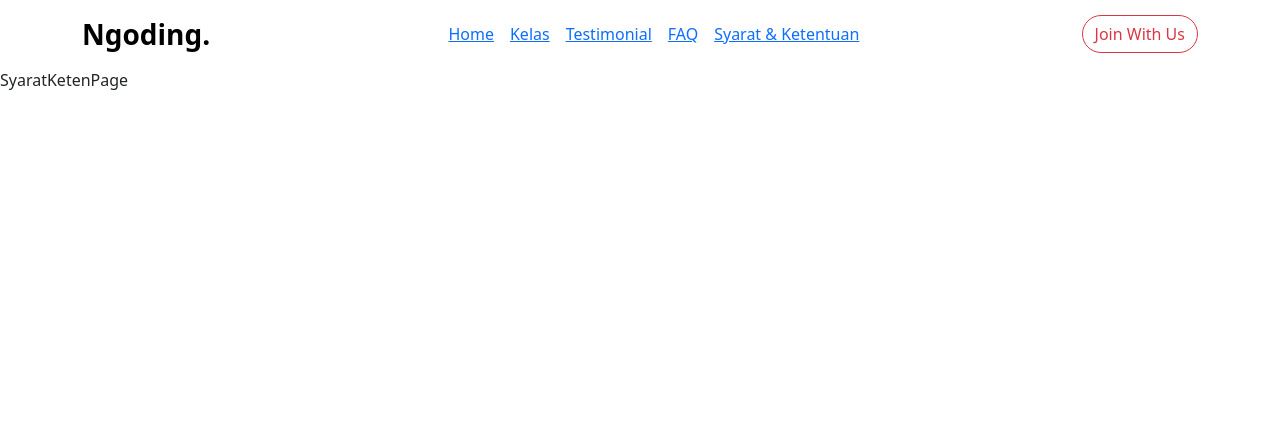
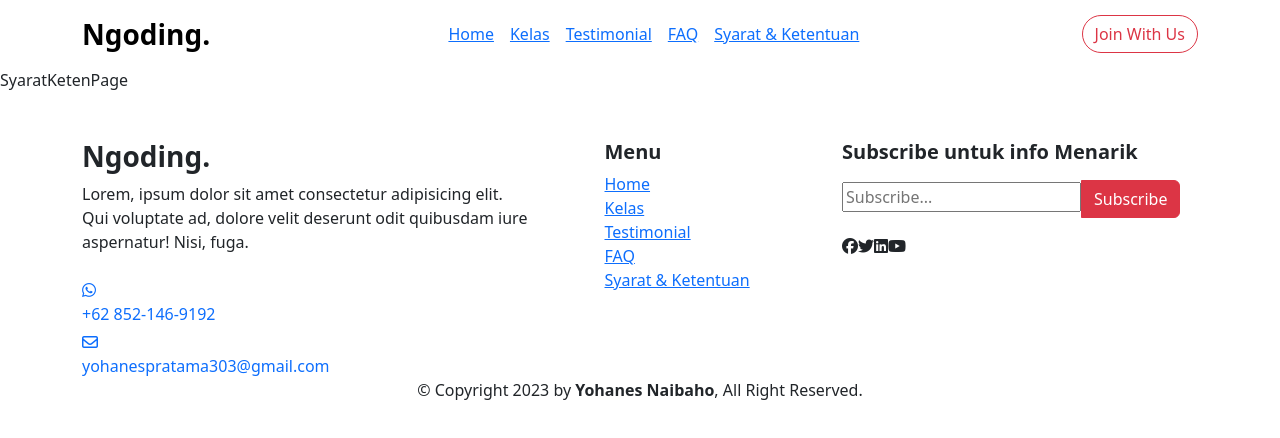
Before and after one commit to yohanesnaibaho303/website-course, a React (Vite) app: page /snk in a window 1280 px wide. Shown: the top 438 px of the page. Built offline with nearby package versions, Linux system fonts and the light colour scheme; the HTML template or start-up script is replaced by a standard one.

Commit message:
complete homepage with created footer

```diff
--- a/src/App.jsx
+++ b/src/App.jsx
@@ -1,8 +1,7 @@
 import { Route, Routes } from "react-router-dom";
 
 import NavbarComponent from "./components/NavbarComponent";
-// import Footer from "./components/Footer";
-// import Faq from "./components/Faq";
+import Footer from "./components/Footer";
 
 import FaqPage from "./pages/FaqPage";
 import HomePage from "./pages/HomePage";
@@ -23,7 +22,7 @@ function App() {
         <Route path="/snk" element={<SyaratKetenPage />} />
       </Routes>
 
-      {/* <Footer /> */}
+      <Footer />
     </div>
   );
 }
--- a/src/components/Footer.jsx
+++ b/src/components/Footer.jsx
@@ -1,5 +1,67 @@
+import { Link } from "react-router-dom";
+
+import { Container, Row, Col } from "react-bootstrap";
+
 const Footer = () => {
-  return <div>Footer</div>;
+  return (
+    <div className="footer py-5">
+      <Container>
+        <Row className="d-flex justify-content-between">
+          <Col lg="5">
+            <h3 className="fw-bold">Ngoding.</h3>
+            <p className="desc">
+              Lorem, ipsum dolor sit amet consectetur adipisicing elit. Qui
+              voluptate ad, dolore velit deserunt odit quibusdam iure
+              aspernatur! Nisi, fuga.
+            </p>
+            <div className="no mb-1 mt-4">
+              <Link className="text-decoration-none">
+                <i className="fa-brands fa-whatsapp"></i>
+                <p className="m-0">+62 852-146-9192</p>
+              </Link>
+            </div>
+            <div className="mail">
+              <Link className="text-decoration-none">
+                <i className="fa-regular fa-envelope"></i>
+                <p className="m-0">yohanespratama303@gmail.com</p>
+              </Link>
+            </div>
+          </Col>
+          <Col className="d-flex flex-column col-lg-2 col mt-lg-0 mt-5">
+            <h5 className="fw-bold">Menu</h5>
+            <Link to="/">Home</Link>
+            <Link to="/kelas">Kelas</Link>
+            <Link to="/testimonial">Testimonial</Link>
+            <Link to="/faq">FAQ</Link>
+            <Link to="/snk">Syarat & Ketentuan</Link>
+          </Col>
+          <Col lg="4" className="mt-lg-0 mt-5">
+            <h5 className="fw-bold mb-3">Subscribe untuk info Menarik</h5>
+            <div className="subscribes">
+              <input type="text" placeholder="Subscribe..." />
+              <button className="btn btn-danger rounded-end rounded-0">
+                Subscribe
+              </button>
+            </div>
+            <div className="social mt-3">
+              <i className="fa-brands fa-facebook"></i>
+              <i className="fa-brands fa-twitter"></i>
+              <i className="fa-brands fa-linkedin"></i>
+              <i className="fa-brands fa-youtube"></i>
+            </div>
+          </Col>
+        </Row>
+        <Row>
+          <Col>
+            <p className="text-center px-md-0">
+              &copy; Copyright {new Date().getFullYear()} by{" "}
+              <strong> Yohanes Naibaho</strong>, All Right Reserved.
+            </p>
+          </Col>
+        </Row>
+      </Container>
+    </div>
+  );
 };
 
 export default Footer;
```
